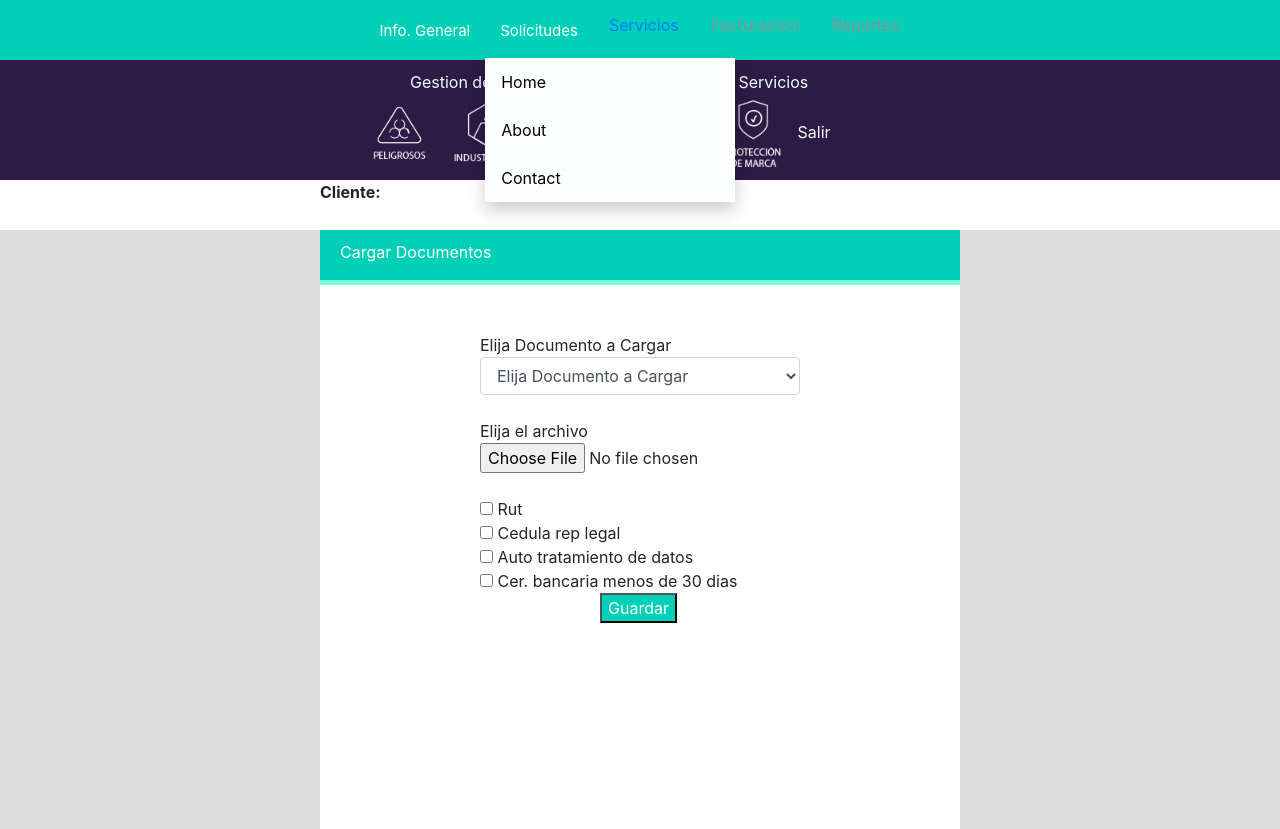
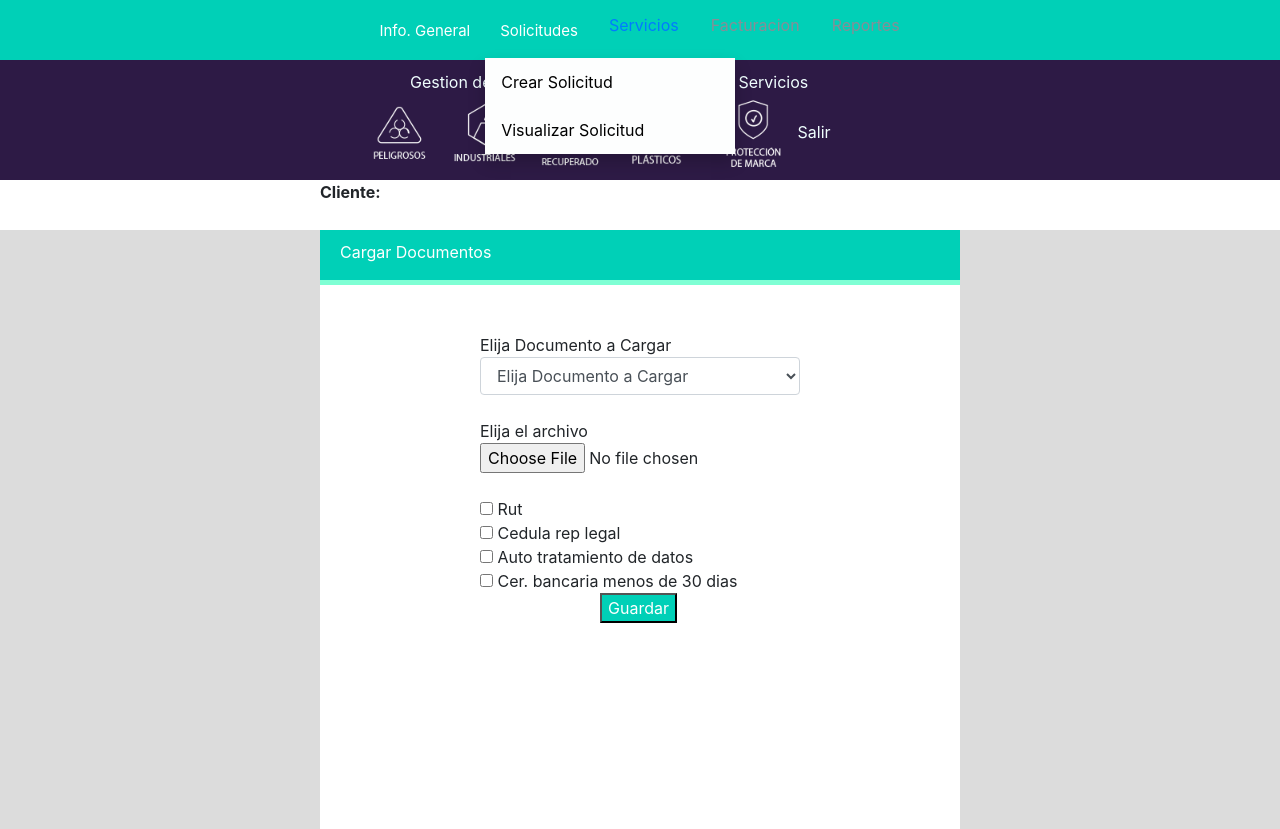
Before and after one commit to Kevingarzon94/webatica, a PHP site: page /documentacionGeneral.php in a window 1280 px wide, after a click on "Solicitudes". Shown: the top 829 px of the page. Run offline with PHP 8.4, Linux system fonts and the light colour scheme; the visitor is signed in with stand-in values (Sample User, id 1); some libraries are stand-ins or nearby versions.

Commit message:
cambios 1

```diff
--- a/documentacionGeneral.php
+++ b/documentacionGeneral.php
@@ -77,11 +77,10 @@
               </li>
               <li class="nav-item" style="margin-top:5px;">
                 <div class="dropdown">
-              <button onclick="myFunction2()" class="dropbtn">Solicitudes</button>
+                <button onclick="myFunction2()" class="dropbtn">Solicitudes</button>
                 <div id="myDropdown2" class="dropdown-content">
-                  <a href="#home">Home</a>
-                  <a href="#about">About</a>
-                  <a href="#contact">Contact</a>
+                  <a href="solicitudcrear.php">Crear Solicitud</a>
+                  <a href="solicitudes.php">Visualizar Solicitud</a>
                 </div>
               </div>
               </li>
```
